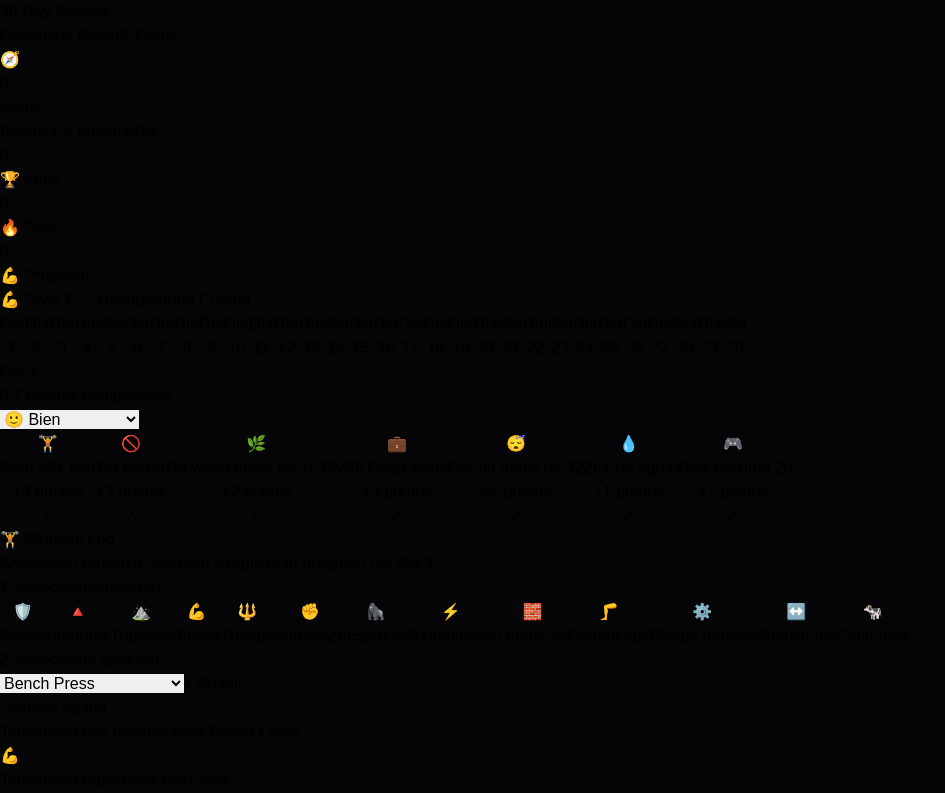
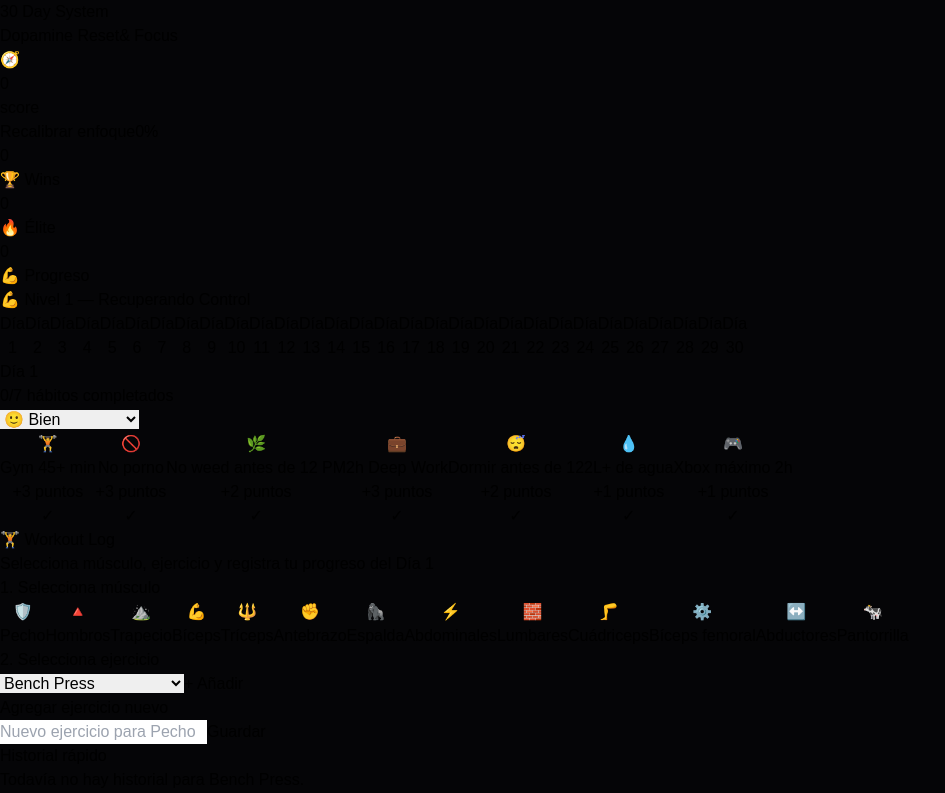
Before and after one commit to ytautomationmma-cmyk/dopamine-reset-focus-clean, a React (Vite) app: page / in a window 1280 px wide. Shown: the top 793 px of the page, without its empty margins (0-945 px from the left). Built offline with nearby package versions, Linux system fonts and the light colour scheme.

Commit message:
Update App.jsx

```diff
--- a/src/App.jsx
+++ b/src/App.jsx
@@ -3,6 +3,7 @@ import { useState, useEffect } from 'react';
 export default function ResetFocusTracker() {
   const STORAGE_KEY = 'dopamine-reset-data-v2';
   const SELECTED_DAY_KEY = 'dopamine-reset-selected-day';
+  const CUSTOM_EXERCISES_KEY = 'dopamine-reset-custom-exercises';
 
   const habits = [
     { name: 'Gym 45+ min', icon: '🏋️', points: 3 },
@@ -57,8 +58,18 @@ export default function ResetFocusTracker() {
     }
   });
 
+  const [customExercises, setCustomExercises] = useState(() => {
+    try {
+      const saved = localStorage.getItem(CUSTOM_EXERCISES_KEY);
+      return saved ? JSON.parse(saved) : {};
+    } catch {
+      return {};
+    }
+  });
+
   const [selectedMuscle, setSelectedMuscle] = useState('Pecho');
   const [selectedExercise, setSelectedExercise] = useState('Bench Press');
+  const [newExerciseName, setNewExerciseName] = useState('');
 
   useEffect(() => {
     try {
@@ -75,6 +86,14 @@ export default function ResetFocusTracker() {
       // Storage unavailable
     }
   }, [selectedDayIndex]);
+
+  useEffect(() => {
+    try {
+      localStorage.setItem(CUSTOM_EXERCISES_KEY, JSON.stringify(customExercises));
+    } catch {
+      // Storage unavailable
+    }
+  }, [customExercises]);
 
   const resetTracker = () => {
     const confirmed = window.confirm('¿Seguro que quieres reiniciar todo el progreso?');
@@ -158,9 +177,39 @@ export default function ResetFocusTracker() {
     });
   };
 
+  const getExercisesForMuscle = (muscleName) => {
+    const baseMuscle = muscleGroups.find((group) => group.name === muscleName) || muscleGroups[0];
+    const customList = customExercises[muscleName] || [];
+    return [...new Set([...baseMuscle.exercises, ...customList])];
+  };
+
+  const addCustomExercise = () => {
+    const cleanName = newExerciseName.trim();
+    if (!cleanName) return;
+
+    const currentExercises = getExercisesForMuscle(selectedMuscle);
+    const alreadyExists = currentExercises.some(
+      (exercise) => exercise.toLowerCase() === cleanName.toLowerCase()
+    );
+
+    if (alreadyExists) {
+      setSelectedExercise(currentExercises.find((exercise) => exercise.toLowerCase() === cleanName.toLowerCase()) || cleanName);
+      setNewExerciseName('');
+      return;
+    }
+
+    setCustomExercises((current) => ({
+      ...current,
+      [selectedMuscle]: [...(current[selectedMuscle] || []), cleanName],
+    }));
+
+    setSelectedExercise(cleanName);
+    setNewExerciseName('');
+  };
+
   const addWorkoutExercise = () => {
     const muscle = muscleGroups.find((group) => group.name === selectedMuscle) || muscleGroups[0];
-    const exerciseName = selectedExercise || muscle.exercises[0];
+    const exerciseName = selectedExercise || getExercisesForMuscle(muscle.name)[0];
 
     setDays((currentDays) => {
       const updatedDays = currentDays.map((day, index) =>
@@ -193,6 +242,7 @@ export default function ResetFocusTracker() {
   };
 
   const selectedMuscleData = muscleGroups.find((group) => group.name === selectedMuscle) || muscleGroups[0];
+  const selectedMuscleExercises = getExercisesForMuscle(selectedMuscle);
 
   const getExerciseHistory = (exerciseName) => {
     const history = [];
@@ -402,7 +452,8 @@ export default function ResetFocusTracker() {
                     key={group.name}
                     onClick={() => {
                       setSelectedMuscle(group.name);
-                      setSelectedExercise(group.exercises[0]);
+                      const baseExercises = getExercisesForMuscle(group.name);
+                      setSelectedExercise(baseExercises[0]);
                     }}
                     className={`rounded-2xl border p-3 text-left transition active:scale-[0.98] ${
                       active
@@ -426,7 +477,7 @@ export default function ResetFocusTracker() {
                 onChange={(e) => setSelectedExercise(e.target.value)}
                 className="w-full rounded-2xl border border-white/10 bg-zinc-950 px-4 py-3 text-sm outline-none focus:border-emerald-400/60"
               >
-                {selectedMuscleData.exercises.map((exercise) => (
+                {selectedMuscleExercises.map((exercise) => (
                   <option key={exercise}>{exercise}</option>
                 ))}
               </select>
@@ -436,6 +487,27 @@ export default function ResetFocusTracker() {
               >
                 + Añadir
               </button>
+            </div>
+
+            <div className="mt-3 rounded-2xl border border-white/10 bg-zinc-950 p-3">
+              <p className="mb-2 text-xs font-bold uppercase tracking-wide text-zinc-500">Agregar ejercicio nuevo</p>
+              <div className="flex gap-2">
+                <input
+                  value={newExerciseName}
+                  onChange={(e) => setNewExerciseName(e.target.value)}
+                  onKeyDown={(e) => {
+                    if (e.key === 'Enter') addCustomExercise();
+                  }}
+                  placeholder={`Nuevo ejercicio para ${selectedMuscle}`}
+                  className="w-full rounded-2xl border border-white/10 bg-black px-4 py-3 text-sm outline-none focus:border-emerald-400/60"
+                />
+                <button
+                  onClick={addCustomExercise}
+                  className="rounded-2xl border border-emerald-400/40 bg-emerald-500/10 px-4 py-3 text-sm font-black text-emerald-300 active:scale-95"
+                >
+                  Guardar
+                </button>
+              </div>
             </div>
 
             <div className="mt-3 rounded-2xl border border-white/10 bg-zinc-950 p-3">
```
